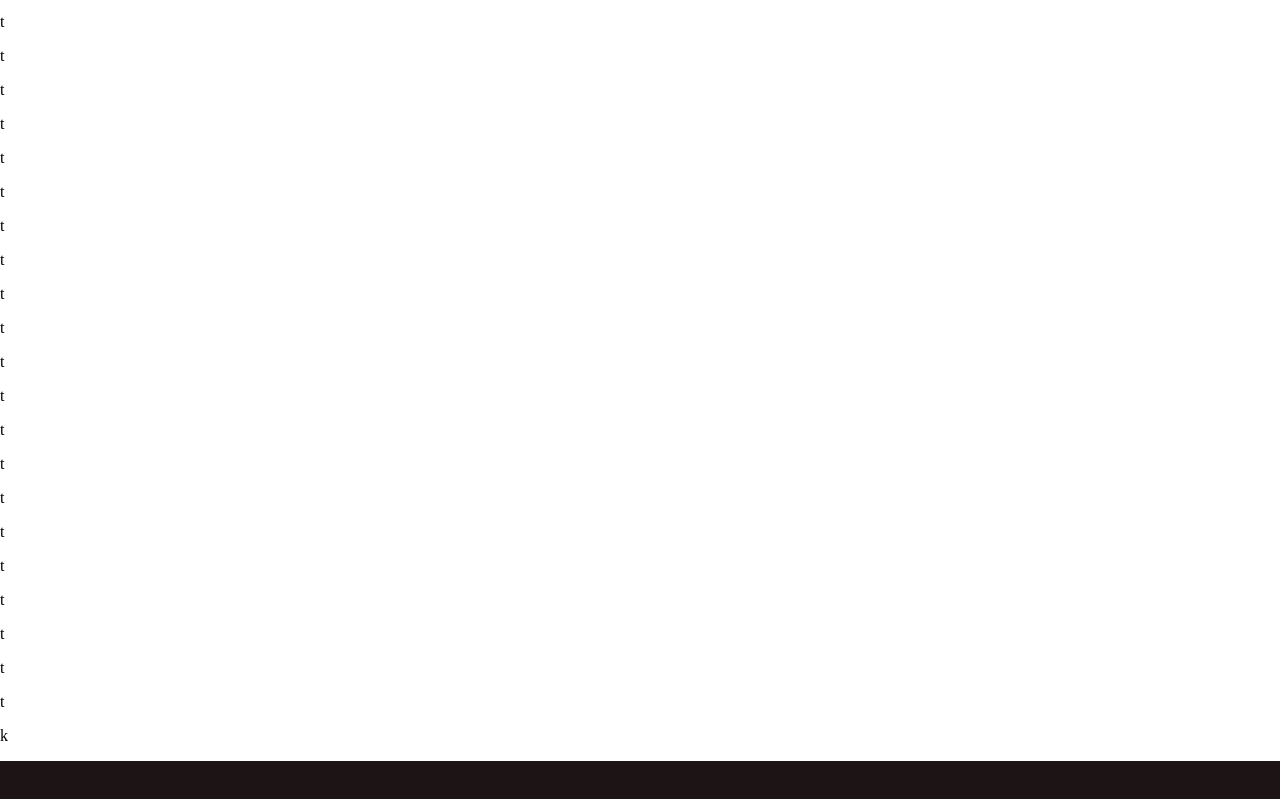
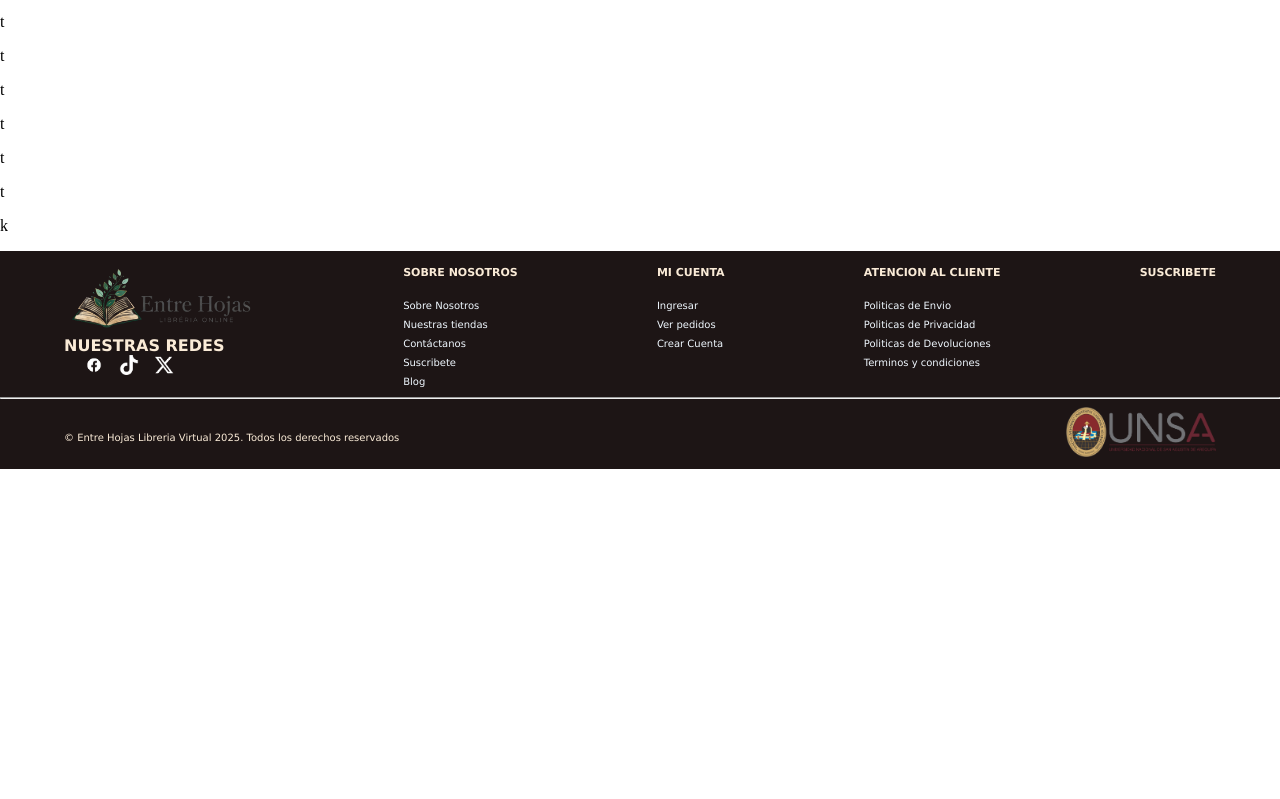
Before and after one commit to bmotta1506/PaginaPersonal, a plain HTML site: page index.html in a window 1280 px wide. Shown: the part 1531-2330 px from the top of the page. After the commit the page ends 2000 px from the top, so only its background shows below. Drawn offline with Linux system fonts and the light colour scheme.

Commit message:
Mi footer terminado

```diff
--- a/Estilos/styles.css
+++ b/Estilos/styles.css
@@ -1,7 +1,7 @@
 body{
     margin: 0;
     display: grid;
-    grid-template-rows:  1fr 100px;
+    grid-template-rows:  1fr auto;
     height: 100vh;
     padding-top: 100px;
 }
@@ -64,4 +64,80 @@ header {
 }
 footer{
     background-color: rgb(29, 21, 21);
+    color: antiquewhite;
+    font-family: Verdana, Geneva, Tahoma, sans-serif;
+
 }
+#info-footer {
+    padding-top: 15px;
+    display: flex;
+    flex-direction: row;
+    justify-content: space-between;
+    align-items: flex-start;
+    margin-left: 5%;
+    margin-right: 5%;
+    gap: 20px;
+
+}
+#info-footer h4 {
+    margin: 0;
+    padding: 0;
+}
+#info-footer ul {
+    margin: 0;
+    padding-left: 0;
+}
+#nuestrasRedes img {
+    width: 200px;
+}
+#nuestrasRedes {
+    width: 200px;
+}
+#nuestrasRedes ul li a img{
+    width: 20px;
+}
+#nuestrasRedes ul {
+    display: flex;
+    list-style: none;
+    align-items: center;
+    gap: 15px;
+    margin-left: 10%;
+
+}
+.contenido-ft {
+    display: flex;
+    flex-direction: column;
+    gap: 15px;
+}
+.contenido-ft h4 {
+    font-weight: 600;
+    font-size: 11px;
+
+}
+.contenido-ft ul {
+    list-style: none;
+
+}
+.contenido-ft ul li a {
+    color: aliceblue;
+    font-size: 10px;
+    text-decoration: none;
+    transition: 0.3s;
+}
+.contenido-ft ul li a:hover {
+    color: rgb(163, 163, 183) !important;
+}
+#final-footer {
+    display: flex;
+    flex-direction: row;
+    align-items: center;
+    justify-content: space-between;
+    margin: auto 5% auto 5%;
+}
+#final-footer p {
+    font-size: 10px;
+}
+#final-footer img{
+    width: 150px;
+    padding-bottom: 1%;
+}
--- a/index.html
+++ b/index.html
@@ -13,6 +13,9 @@
         </figure>
 
         <nav id="navOficial">
+        <section id="buscador">
+
+        </section>
         <ul>
 
             <li><a href="blog.html">Blog</a></li>
@@ -25,21 +28,7 @@
     </header>
 
     <main>
-       <p>k</p>
-       <p>t</p>
-       <p>t</p>
-       <p>t</p>
-       <p>t</p>
-       <p>t</p>
-       <p>t</p>
-       <p>t</p>
-       <p>t</p>
-       <p>t</p>
-       <p>t</p>
-       <p>t</p>
-       <p>t</p>
-       <p>t</p>
-       <p>t</p>
+
        <p>t</p>
        <p>t</p>
        <p>t</p>
@@ -91,15 +80,55 @@
        <p>k</p>
     </main>
     <footer>
-       <div></div>
-       <div>
-            <div></div>
-            <div></div>
-            <div></div>
-            <div></div>
-            <div></div>
-       </div>
-       <div></div>
+        <section id="caracteristicas">
+
+        </section>
+       <section id="info-footer">
+            <div id="nuestrasRedes">
+                <a href="index.html"><img src="Imagenes/logo-libreria.png" alt="logo"></a>
+                <h4>NUESTRAS REDES</h4>
+                    <ul>
+                        <li><a href="https://www.facebook.com/" target="_blank"><img src="Imagenes/FB-logo.png" alt="FB"></a></li>
+                        <li><a href="https://www.tiktok.com/" target="_blank"><img src="Imagenes/TK-logo.png" alt="TK"></a></li>
+                        <li><a href="https://x.com/" target="_blank"><img src="Imagenes/X-logo (2).png" alt="X"></a></li>
+                    </ul>
+            </div>
+            <div class="contenido-ft">
+                <h4>SOBRE NOSOTROS</h4>
+                    <ul>
+                        <li><a href="#">Sobre Nosotros</a></li>
+                        <li><a href="#">Nuestras tiendas</a></li>
+                        <li><a href="#">Contáctanos</a></li>
+                        <li><a href="#">Suscribete</a></li>
+                        <li><a href="#">Blog</a></li>
+                    </ul>
+            </div>
+            <div class="contenido-ft">
+                <h4>MI CUENTA</h4>
+                    <ul>
+                        <li><a href="#">Ingresar</a></li>
+                        <li><a href="#">Ver pedidos </a></li>
+                        <li><a href="#">Crear Cuenta</a></li>
+                    </ul>
+            </div>
+            <div class="contenido-ft">
+                <h4>ATENCION AL CLIENTE</h4>
+                    <ul>
+                        <li><a href="">Politicas de Envio</a></li>
+                        <li><a href="">Politicas de Privacidad</a></li>
+                        <li><a href="">Politicas de Devoluciones</a></li>
+                        <li><a href="">Terminos y condiciones</a></li>
+                    </ul>
+            </div>
+            <div class="contenido-ft">
+                <h4>SUSCRIBETE</h4>
+            </div>
+       </section>
+        <hr>
+       <section id="final-footer">
+        <p>&copy; Entre Hojas Libreria Virtual 2025. Todos los derechos reservados</p>
+        <img src="Imagenes/LOGO_UNSA.png" alt="logo-unsa">
+       </section>
     </footer>
 </body>
 </html>
```
Also changed, not shown: Imagenes/FB-logo.png (added), Imagenes/IG-logo.png (added), Imagenes/LOGO_UNSA.png (added), Imagenes/TK-logo.png (added), Imagenes/X-logo (2).png (added), nosotros.html (deleted).
